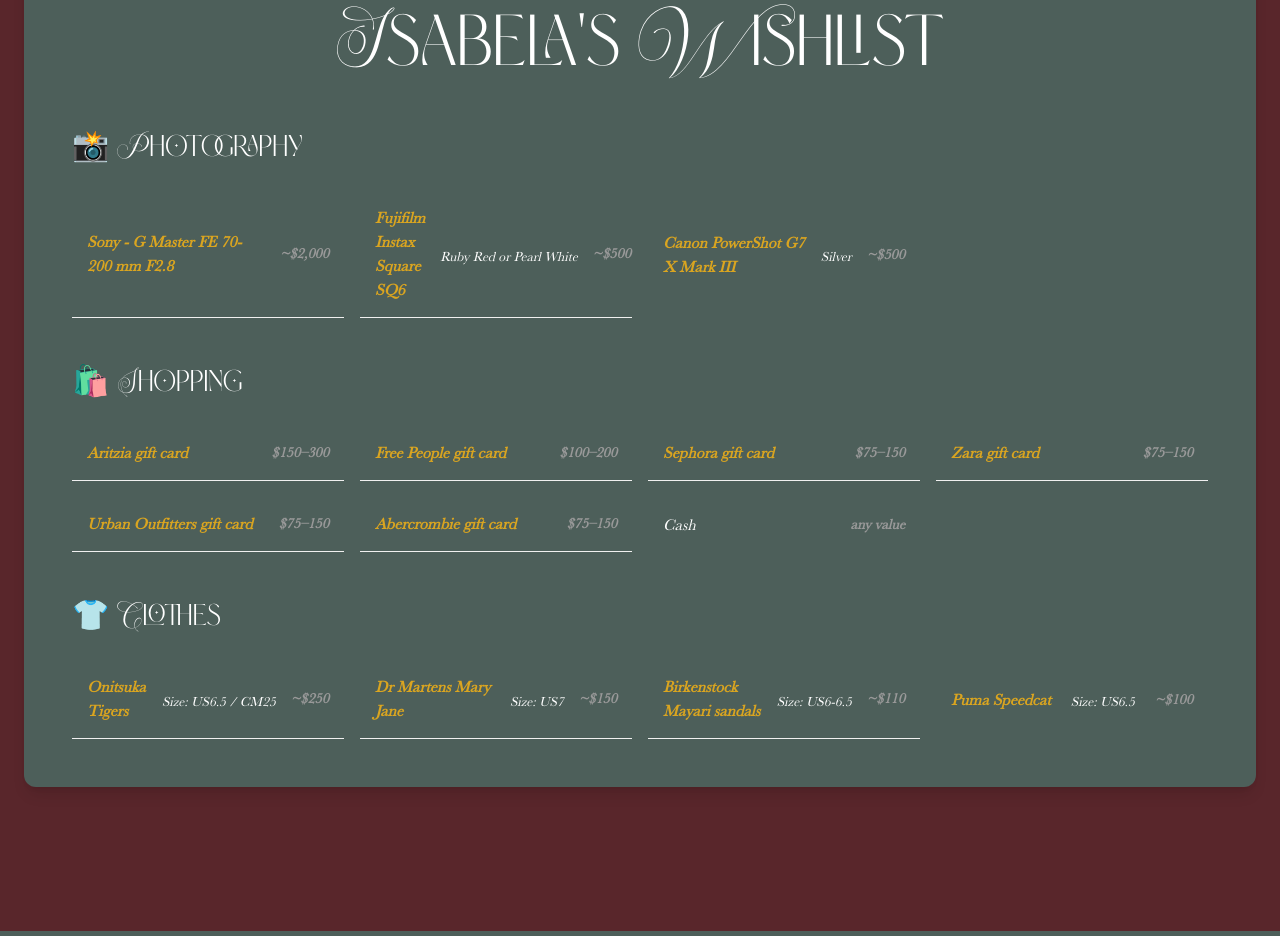
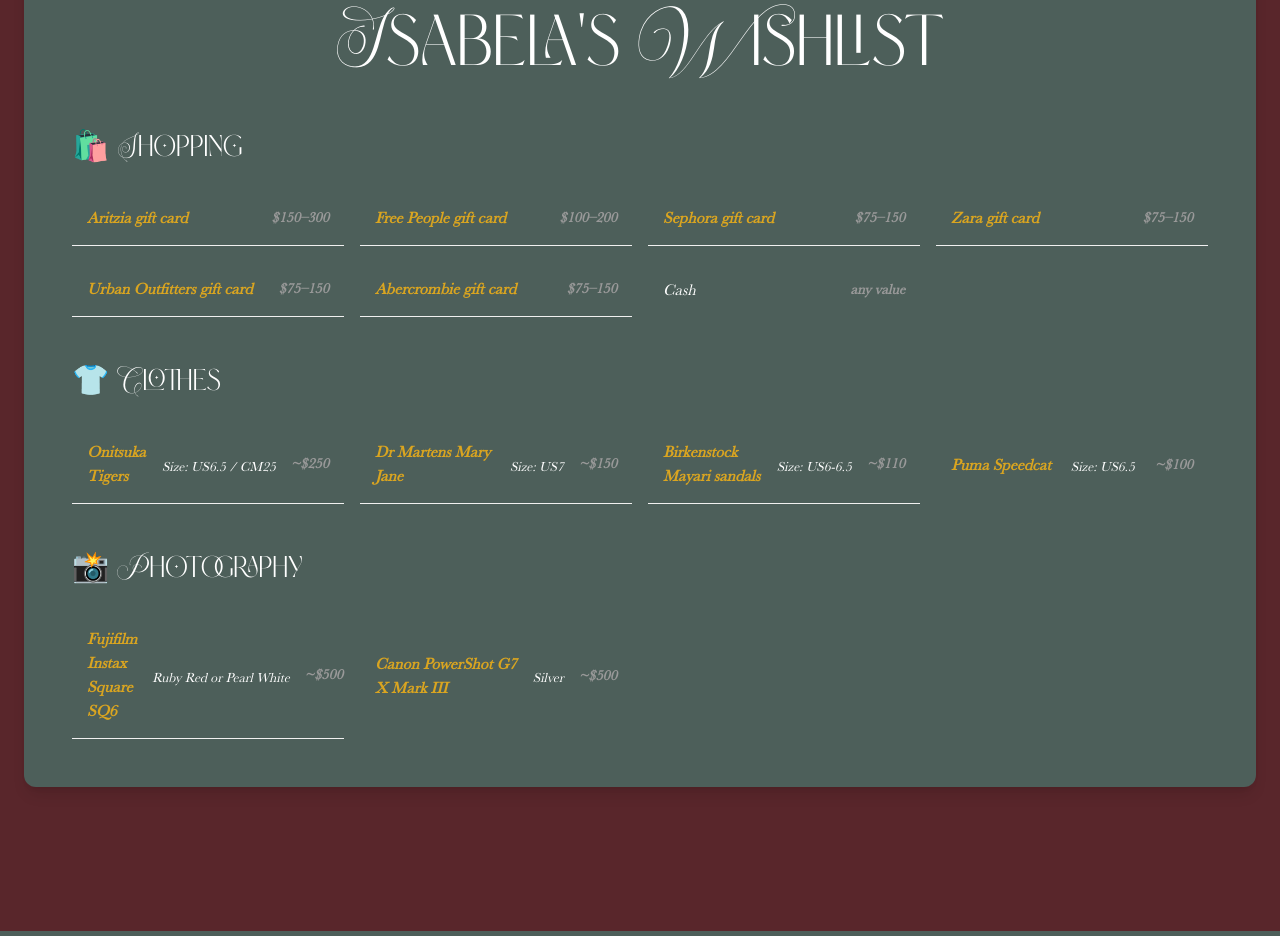
Before and after one commit to deguilardi/isabela-sweet-16, a plain HTML site: page index.html in a window 1280 px wide. Shown: the part 3480-4416 px from the top of the page. Drawn offline with nearby package versions, Linux system fonts and the light colour scheme; files whose address does not match are found by name.

Commit message:
reordering wishlist

```diff
--- a/index.html
+++ b/index.html
@@ -133,13 +133,6 @@
         <section id="wishlist" class="bg-primary scroll-animate items-center gap-12 my-20 p-12 rounded-xl shadow-lg text-accent-contrast">
             <h2 class="font-handwriting-2 text-5xl md:text-7xl mb-12 text-center">Isabela's Wishlist</h2>
 
-            <h3 class="font-handwriting-2 text-2xl md:text-3xl w-100 mt-12 mb-6">📸 Photography</h3>
-            <ul class="grid grid-cols-1 md:grid-cols-2 lg:grid-cols-4 gap-4">
-                <li><a href="https://www.bestbuy.com/product/sony-g-master-fe-70-200-mm-f2-8-gm-oss-full-frame-telephoto-zoom-lens-for-e-mount-cameras-white/J7XSRHZRV6/sku/4973900">Sony - G Master FE 70-200 mm F2.8</a> <span>~$2,000</span></li>
-                <li><a href="https://www.amazon.com/Fujifilm-instax-Instant-Fibertique-Warrantty/dp/B07JG31857/" target="_blank">Fujifilm Instax Square SQ6</a> <span class="item-note">Ruby Red or Pearl White</span> <span>~$500</span></li>
-                <li><a href="https://www.bhphotovideo.com/c/product/1762443-REG/canon_powershot_g7_x_mark.html" target="_blank">Canon PowerShot G7 X Mark III</a> <span class="item-note">Silver</span> <span>~$500</span></li>
-            </ul>
-
             <h3 class="font-handwriting-2 text-2xl md:text-3xl w-100 mt-12 mb-6">🛍️ Shopping</h3>
             <ul class="grid grid-cols-1 md:grid-cols-2 lg:grid-cols-4 gap-4">
                 <li><a href="https://www.aritzia.com/us/en/gift-card" target="_blank">Aritzia gift card</a> <span>$150–300</span></li>
@@ -197,6 +190,13 @@
                 <li>Jewelry box/display case <span>$40–80</span></li>
                 <li>Unique ring set <span class="item-note">Stackable, adjustable</span> <span>$20–40</span></li>
             </ul> -->
+
+            <h3 class="font-handwriting-2 text-2xl md:text-3xl w-100 mt-12 mb-6">📸 Photography</h3>
+            <ul class="grid grid-cols-1 md:grid-cols-2 lg:grid-cols-4 gap-4">
+                <!-- <li><a href="https://www.bestbuy.com/product/sony-g-master-fe-70-200-mm-f2-8-gm-oss-full-frame-telephoto-zoom-lens-for-e-mount-cameras-white/J7XSRHZRV6/sku/4973900">Sony - G Master FE 70-200 mm F2.8</a> <span>~$2,000</span></li> -->
+                <li><a href="https://www.amazon.com/Fujifilm-instax-Instant-Fibertique-Warrantty/dp/B07JG31857/" target="_blank">Fujifilm Instax Square SQ6</a> <span class="item-note">Ruby Red or Pearl White</span> <span>~$500</span></li>
+                <li><a href="https://www.bhphotovideo.com/c/product/1762443-REG/canon_powershot_g7_x_mark.html" target="_blank">Canon PowerShot G7 X Mark III</a> <span class="item-note">Silver</span> <span>~$500</span></li>
+            </ul>
         </section>
 
     </main>
```
